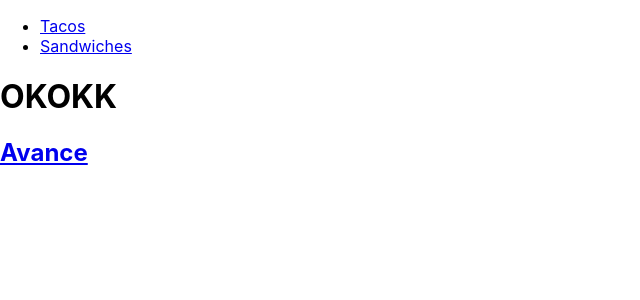
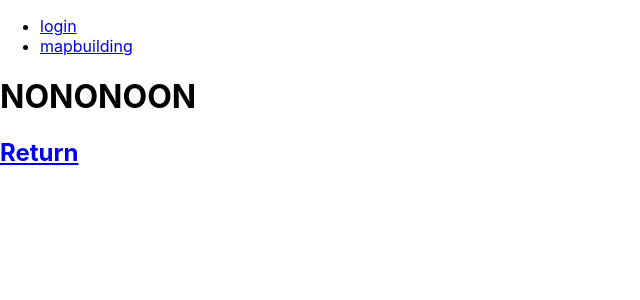
Before and after one commit to nbinet/TMS, a React (Create React App) app: page /mapbuilding in a window 1280 px wide. Shown: the top 300 px of the page, without its empty margins (0-640 px from the left). Built offline with nearby package versions, Linux system fonts and the light colour scheme.

Commit message:
add links

```diff
--- a/src/Route/routes.js
+++ b/src/Route/routes.js
@@ -1,11 +1,6 @@
 import React from "react";
-import {
-  BrowserRouter as Router,
-  Switch,
-  Route,
-  Link
-} from "react-router-dom";
-import { LoginPage } from "../scenes/Login/Login";
+import { BrowserRouter as Router, Switch, Route, Link } from "react-router-dom";
+import { LoginPage } from "../scenes/Login/login";
 import { MapBuilding } from "../scenes/MapBuilding/MapBuilding";
 
 // Some folks find value in a centralized route config.
@@ -17,11 +12,11 @@
 // way you'd do inside a `<Switch>`.
 const routes = [
   {
-    path: "/",
+    path: "/login",
     component: LoginPage,
   },
   {
-    path: "/MapBuilding",
+    path: "/mapbuilding",
     component: MapBuilding,
   },
 ];
@@ -32,10 +27,10 @@
       <div>
         <ul>
           <li>
-            <Link to="/tacos">Tacos</Link>
+            <Link to="/login">login</Link>
           </li>
           <li>
-            <Link to="/sandwiches">Sandwiches</Link>
+            <Link to="/mapbuilding">mapbuilding</Link>
           </li>
         </ul>
 
@@ -56,7 +51,7 @@
   return (
     <Route
       path={route.path}
-      render={props => (
+      render={(props) => (
         // pass the sub-routes down to keep nesting
         <route.component {...props} routes={route.routes} />
       )}
```
Also changed, not shown: 1 other file (tests, documents, lock files or other folders).
